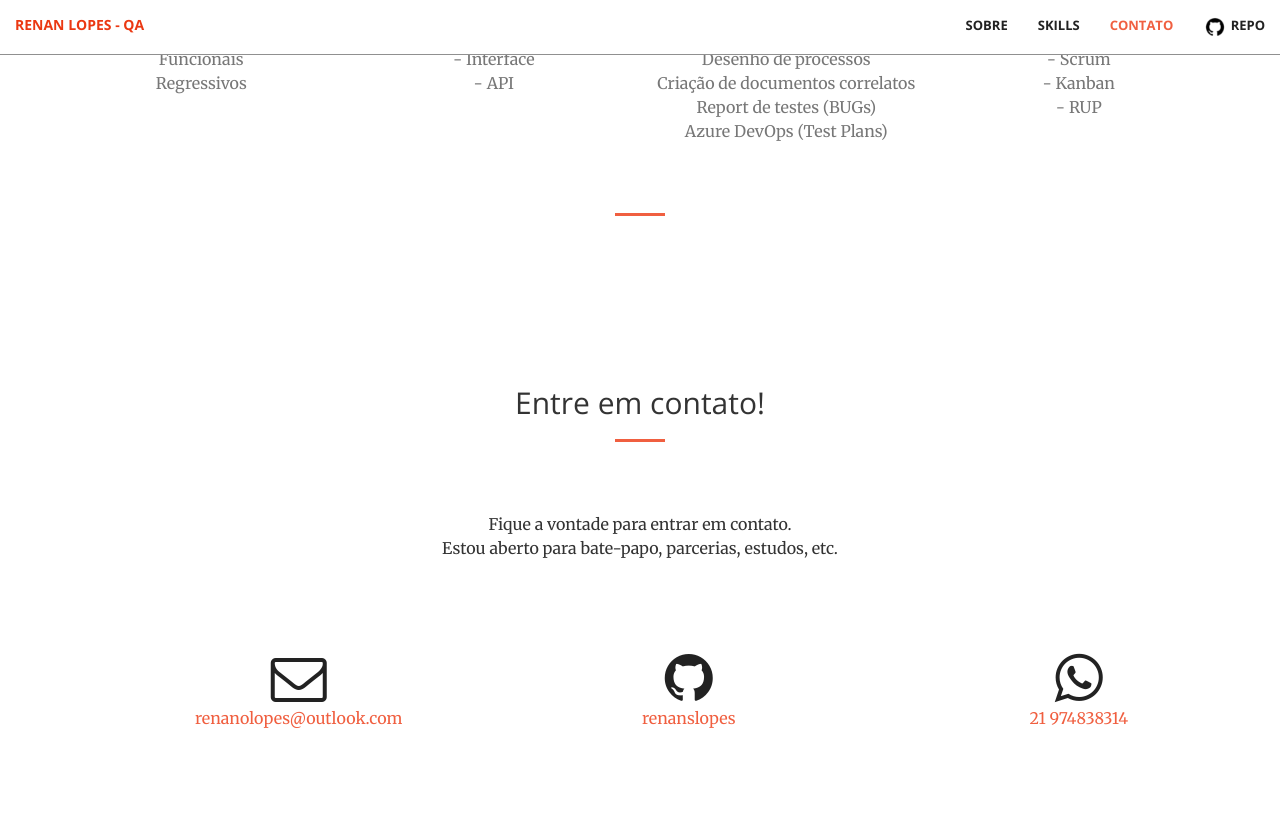
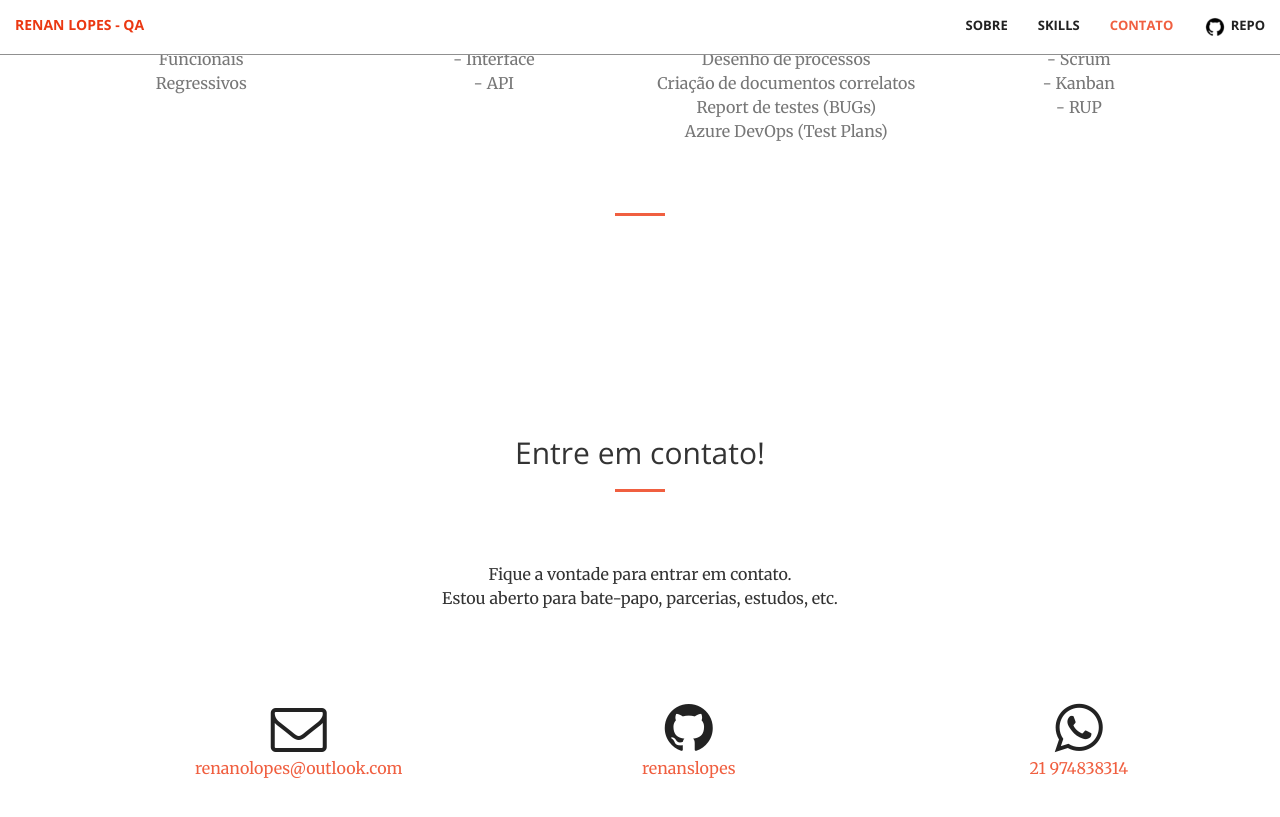
Before and after one commit to renanslopes/renanslopes.github.io, a Jekyll site: the page built from index.html, in a window 1280 px wide and 900 px high, scrolled down 1926 px. Shown: the top 817 px of the window. Built offline with Jekyll 4.4.1, drawn with Linux system fonts in a browser that asks for light colours.

Commit message:
ajuste paddingtop contato

```diff
--- a/css/personal.css
+++ b/css/personal.css
@@ -1,5 +1,5 @@
 #contact {
-    padding: 50px 0px;
+    padding: 100px 0px;
 }
 
 #about {
```
